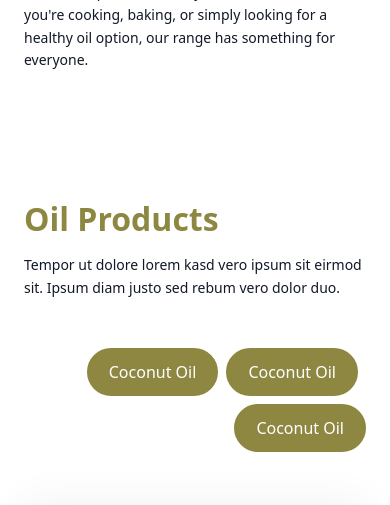
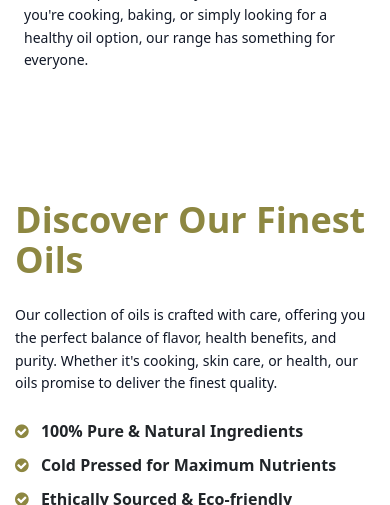
Before and after one commit to berlincapztone/PRO_HS-, a Django app: template honeyapp/templates/oil.html in a window 390 px wide. Shown: the part 1104-1609 px from the top of the page. Run offline with Django 5.2, Linux system fonts and the light colour scheme; the template is opened without the code that fills it, so the values that code supplies are empty; parts of the project's set-up code (start-up, migrations or seed data) failed here and were passed over; some libraries are stand-ins or nearby versions.

Commit message:
all my commits all

```diff
--- a/honeyapp/templates/oil.html
+++ b/honeyapp/templates/oil.html
@@ -123,106 +123,100 @@
         .hover\:text:hover {
             color: #914F1E; /* Change to brown on hover */
         }
-
-        *** Product ***/
-        .nav-pills .nav-item .btn {
-            color: var(--dark);
+        /* Default margin-top, margin-bottom, and margin-left for product cards */
+        .product-card-margin {
+            margin-top: 50px; /* Adjust as needed */
+            margin-bottom: 20px; /* Adjust as needed */
+            margin-left: 140px; /* Adjust as needed */
         }
 
-        .nav-pills .nav-item .btn:hover,
-        .nav-pills .nav-item .btn.active {
-            color: #FFFFFF;
+        /* Responsive adjustments */
+        @media (max-width: 991px) {
+            .product-card-margin {
+                margin-top: 55px; /* Adjust as needed */
+                margin-bottom: 15px; /* Adjust as needed */
+                margin-left: 0; /* Reset or adjust as needed */
+            }
         }
 
-        .product-item {
-            box-shadow: 0 0 45px rgba(0, 0, 0, .07);
+        @media (max-width: 575px) {
+            .product-card-margin {
+                margin-top: 50px; /* Adjust as needed */
+                margin-bottom: 10px; /* Adjust as needed */
+                margin-left: 0; /* Reset or adjust as needed */
+            }
+        }
+        .blog-card {
+            background-color: ;
+            border-radius: 0.375rem;
+            box-shadow: 0 4px 6px rgba(0, 0, 0, 0.1);
+            overflow: hidden;
+            width: 100%;
+            max-width: 350px;
+            margin: auto;
+
         }
 
-        .product-item img {
-            transition: .5s;
+        /* Learn More Button Styles */
+        .learn-more-btn {
+            display: inline-block;
+            width: 100%;
+            max-width: 140px;
+            height: 35px;
+            padding: 0;
+            font-size: 0.85rem;
+            border: 2px solid #8D8741;
+            border-radius: 1rem;
+            background-color:#8D8741;
+            color: #333;
+            text-align: center;
+            line-height: 35px;
+            text-decoration: none;
+            transition: background-color 0.3s ease, color 0.3s ease;
+            margin-top: auto;
         }
 
-        .product-item:hover img {
-            transform: scale(1.1);
+        .learn-more-btn:hover {
+            background-color:#8D8741;
+            color: #fff;
         }
 
-        .product-item small a:hover {
-            color: var(--primary) !important;
-        }
+        /* Responsive Styles */
+        @media (max-width: 768px) {
             .blog-card {
-            border: 2px solid #e5e7eb;
-            border-radius: 0.5rem;
-            box-shadow: 0 4px 6px rgba(0, 0, 0, 0.1);
-            overflow: hidden;
-            transition: transform 0.3s ease-in-out;
+                max-width: 100%; /* Full width on tablets and below */
+                margin: 0 auto; /* Center the card */
             }
 
-        .blog-card img {
-            width: 100%;
-            height: 10rem; /* Fixed height for images */
-            object-fit: cover;
+            .learn-more-btn {
+                max-width: 30%; /* Full width on mobile */
+                font-size: 0.9rem; /* Slightly bigger text for mobile */
             }
 
             .blog-card h1 {
-            margin-bottom: 0.5rem;
-            font-size: 1.125rem;
-            color: #8D8741;
+                font-size: 1.5rem; /* Larger font size for h1 on mobile */
             }
 
             .blog-card p {
-            margin-bottom: 0.5rem;
-            color: #6b7280;
-            overflow: hidden;
-            text-overflow: ellipsis;
-            display: -webkit-box;
-            -webkit-line-clamp: 3;
-            -webkit-box-orient: vertical;
-        }
-
-        .learn-more-btn {
-            display: inline-block;
-            width: 100px; /* Adjust width as needed */
-            height: 36px; /* Adjust height as needed */
-            padding: 0.5rem; /* Adjust padding for vertical spacing */
-            font-size: 0.75rem; /* Adjust font size */
-            line-height: 1.5; /* Adjust line height */
-            border: 1px solid #8D8741; /* Border color matching button color */
-            border-radius: 0.25rem; /* Rounded corners */
-            background-color: #8D8741; /* Button background color */
-            color: #fff; /* Text color */
-            text-align: center;
-            text-decoration: none;
-            display: flex; /* Flex to center text */
-            align-items: center; /* Center vertically */
-            justify-content: center; /* Center horizontally */
-            transition: background-color 0.3s ease, color 0.3s ease;
-        }
-
-        .learn-more-btn:hover {
-            background-color: #6D6D2D; /* Darker background on hover */
-            color: #fff;
-        }
-
-
-        /* Responsive Design */
-        @media (max-width: 768px) {
-            .blog-card {
-                width: 100%;
-                max-width: 100%;
-                margin-left: 0;
-                margin-right: 0;
-            }
-
-            .learn-more-btn {
-                padding: 0.5rem;
-                font-size: 0.75rem;
+                font-size: 1.125rem; /* Larger font size for paragraphs on mobile */
             }
         }
 
+        @media (max-width: 480px) {
+            .learn-more-btn {
+                font-size: 1rem; /* Bigger text for small screens */
+            }
+
+            .blog-card h1 {
+                font-size: 1.5rem;
+            }
+
+            .blog-card p {
+                font-size: 1.25rem;
+            }
+        }
 
     </style>
-
-
 
 </head>
 
@@ -317,148 +311,100 @@
     </div>
 </div>
 <!-- Product Start -->
+
+
 <div class="container-xxl py-5">
     <div class="container">
-        <div class="row g-0 gx-5 align-items-end">
-            <div class="col-lg-6">
-                <div class="section-header text-start mb-5 wow fadeInUp" data-wow-delay="0.1s" style="max-width: 500px;">
-                    <h1 class="mb-3" style="color:#8D8741 ; font-size: 2rem; font-weight: 600;"> Oil Products</h1>
-                        <p class="text-gray-900 leading-relaxed text-sm md:text-base lg:font-semibold mb-6 font-light">
-                     Tempor ut dolore lorem kasd vero ipsum sit eirmod sit. Ipsum diam justo sed rebum vero dolor duo.</p>
+        <div class="row g-0 gx-5 align-items-center">
+            <!-- Left Side with Content -->
+            <div class="col-lg-6 col-md-12 wow fadeInUp" data-wow-delay="0.1s" style="padding-left: 15px; padding-right: 15px;">
+                <div>
+                    <h2 class="text-4xl font-semibold mb-4" style="color:#8D8741;">Discover Our Finest Oils</h2>
+                    <p class="text-gray-900 leading-relaxed text-sm md:text-base lg:font-medium mb-6 font-light">
+                        Our collection of oils is crafted with care, offering you the perfect balance of flavor, health benefits, and purity. Whether it's cooking, skin care, or health, our oils promise to deliver the finest quality.
+                    </p>
+                    <ul style="list-style-type: none; padding-left: 0; margin-top: 20px; font-size: 1rem; font-weight: 600;">
+                        <li style="margin-bottom: 10px;">
+                            <i class="fa fa-check-circle" style="color: #8D8741; margin-right: 8px;"></i>
+                            100% Pure & Natural Ingredients
+                        </li>
+                        <li style="margin-bottom: 10px;">
+                            <i class="fa fa-check-circle" style="color: #8D8741; margin-right: 8px;"></i>
+                            Cold Pressed for Maximum Nutrients
+                        </li>
+                        <li style="margin-bottom: 10px;">
+                            <i class="fa fa-check-circle" style="color: #8D8741; margin-right: 8px;"></i>
+                            Ethically Sourced & Eco-friendly
+                        </li>
+                    </ul>
                 </div>
             </div>
-            <div class="col-lg-6 text-start text-lg-end wow slideInRight" data-wow-delay="0.1s">
-                <ul class="nav nav-pills d-flex flex-wrap justify-content-end mb-5">
-                    <li class="nav-item me-2 mb-2">
-                        <a class="btn" data-bs-toggle="pill" href="#tab-1" style="background-color: #8D8741; color: white; border: 2px solid #8D8741; border-radius: 50px; padding: 10px 20px; font-size: 16px; white-space: nowrap;">
-                            Coconut Oil
-                        </a>
-                    </li>
-                    <li class="nav-item me-2 mb-2">
-                        <a class="btn" data-bs-toggle="pill" href="#tab-2" style="background-color: #8D8741; color: white; border: 2px solid #8D8741; border-radius: 50px; padding: 10px 20px; font-size: 16px; white-space: nowrap;">
-                            Coconut Oil
-                        </a>
-                    </li>
-                    <li class="nav-item mb-2">
-                        <a class="btn" data-bs-toggle="pill" href="#tab-3" style="background-color: #8D8741; color: white; border: 2px solid #8D8741; border-radius: 50px; padding: 10px 20px; font-size: 16px; white-space: nowrap;">
-                            Coconut Oil
-                        </a>
-                    </li>
-                </ul>
 
-            </div>
-        </div>
-        <div class="tab-content">
-            <div id="tab-1" class="tab-pane fade show p-0 active">
+            <!-- Right Side with Responsive Product Cards -->
+            <div class="col-lg-6 col-md-12 wow fadeInUp" data-wow-delay="0.3s">
                 <div class="row g-4">
                     <!-- Product Card 1 -->
-                    <div class="col-xl-3 col-lg-4 col-md-6 mx-auto" style="margin-left: 0;">
-                        <div class="product-item">
-                            <div class="position-relative bg-light overflow-hidden">
-                                <img class="img-fluid w-100" src="{% static 'assets/images/cook5.avif' %}" alt="" style="height: 300px; object-fit: cover;">
-                                <div class="bg-[#FFD966] rounded text-white position-absolute start-0 top-0 m-4 py-1 px-3" style="background-color:#8D8741; ">New</div>
+                    <div class="col-12 col-sm-6 col-md-4 col-lg-6 mb-4 product-card-margin">
+                        <div class="product-item" style="box-shadow: 0 0 45px rgba(0, 0, 0, .07);">
+                            <div class="position-relative bg-light overflow-hidden" style="height: 250px; border-radius: 10px;">
+                                <img class="img-fluid w-100" src="{% static 'assets/images/cook5.avif' %}" alt="" style="height: 100%; object-fit: cover;">
+                                <div class="bg-[#FFD966] rounded text-white position-absolute start-0 top-0 m-2 py-1 px-2" style="background-color: #8D8741; font-weight: 600; font-size: 14px;">New</div>
                             </div>
-                            <div class="text-center p-4">
-                                <a class="d-block h5 mb-2 text-[#FFD966]" href="">Cocount oil</a>
-                                <span class="text-black me-1"></span>
-                                <span class="text-body text-decoration-line-through"></span>
+                            <div class="text-center p-3">
+                                <a class="d-block h5 mb-2" href="" style="color: #8D8741; font-weight: 600; font-size: 16px;">Coconut Oil</a>
                             </div>
                             <div class="d-flex border-top">
                                 <small class="w-50 text-center border-end py-2">
-                                    <a class="text-body" href="" style="color: #FFD966;">
-                                        <i class="fa fa-eye" style="color: #FFD966; margin-right: 5px;"></i>View detail
+                                    <a class="text-body" href="" style="color: #FFD966; font-weight: 600; font-size: 14px;">
+                                        <i class="fa fa-eye" style="color: #FFD966; margin-right: 5px;"></i>View Details
                                     </a>
                                 </small>
                                 <small class="w-50 text-center py-2">
-                                    <a class="text-body" href="" style="color: #FFD966;">
-                                        <i class="fa fa-shopping-bag" style="color: #FFD966; margin-right: 5px;"></i>Add to cart
+                                    <a class="text-body" href="" style="color: #FFD966; font-weight: 600; font-size: 14px;">
+                                        <i class="fa fa-shopping-bag" style="color: #FFD966; margin-right: 5px;"></i>Add to Cart
                                     </a>
                                 </small>
                             </div>
                         </div>
                     </div>
-                    <!-- Repeat Product Cards -->
-                    <div class="col-xl-3 col-lg-4 col-md-6 mx-auto" style="margin-left: 0;">
-                        <div class="product-item">
-                            <div class="position-relative bg-light overflow-hidden">
-                                <img class="img-fluid w-100" src="{% static 'assets/images/cook4.avif' %}" alt="" style="height: 300px; object-fit: cover;">
-                                <div class="bg-[#FFD966] rounded text-white position-absolute start-0 top-0 m-4 py-1 px-3" style="background-color:#8D8741; ">New</div>
-                            </div>
-                            <div class="text-center p-4">
-                                <a class="d-block h5 mb-2 text-[#FFD966]" href="">Avocado oil</a>
-                                <span class="text-black me-1"></span>
-                                <span class="text-body text-decoration-line-through"></span>
-                            </div>
-                            <div class="d-flex border-top">
-                                <small class="w-50 text-center border-end py-2">
-                                    <a class="text-body" href="" style="color: #FFD966;">
-                                        <i class="fa fa-eye" style="color: #FFD966; margin-right: 5px;"></i>View detail
-                                    </a>
-                                </small>
-                                <small class="w-50 text-center py-2">
-                                    <a class="text-body" href="" style="color: #FFD966;">
-                                        <i class="fa fa-shopping-bag" style="color: #FFD966; margin-right: 5px;"></i>Add to cart
-                                    </a>
-                                </small>
-                            </div>
-                        </div>
-                    </div>
-                    <!-- Additional Product Cards -->
-                    <div class="col-xl-3 col-lg-4 col-md-6 mx-auto" style="margin-left: 0;">
-                        <div class="product-item">
-                            <div class="position-relative bg-light overflow-hidden">
-                                <img class="img-fluid w-100" src="{% static 'assets/images/cook3.avif' %}" alt="" style="height: 300px; object-fit: cover;">
-                                <div class="bg-[#FFD966] rounded text-white position-absolute start-0 top-0 m-4 py-1 px-3" style="background-color:#8D8741; ">New</div>
-                            </div>
-                            <div class="text-center p-4">
-                                <a class="d-block h5 mb-2 text-[#FFD966]" href="">Olive Oil</a>
-                                <span class="text-black me-1"></span>
-                                <span class="text-body text-decoration-line-through"></span>
-                            </div>
-                            <div class="d-flex border-top">
-                                <small class="w-50 text-center border-end py-2">
-                                    <a class="text-body" href="" style="color: #FFD966;">
-                                        <i class="fa fa-eye" style="color: #FFD966; margin-right: 5px;"></i>View detail
-                                    </a>
-                                </small>
-                                <small class="w-50 text-center py-2">
-                                    <a class="text-body" href="" style="color: #FFD966;">
-                                        <i class="fa fa-shopping-bag" style="color: #FFD966; margin-right: 5px;"></i>Add to cart
-                                    </a>
-                                </small>
-                            </div>
-                        </div>
-                    </div>
-                </div>
-               <div class="col-12 text-center wow fadeInUp" data-wow-delay="0.1s">
-                        <a href="#" class="btn" style="background-color: #8D8741; color: white; border-radius: 50px; padding: 10px 30px; font-size: 16px; margin-top:30px;">Browse More Products</a>
+                    <!-- Additional Product Cards can be added here -->
                 </div>
             </div>
         </div>
     </div>
 </div>
-</div>
+
+
+
+
+
+
+
+
 <!-- Product End -->
 
 
 
+
 <section class="w-screen py-20">
-    <section class="w-screen py-20">
-        <h1 class="mb-12 text-center font-sans text-3xl font-bold" style="color:#8D8741; ">
-            Oil product Articles
+    <h1 class="mb-12 text-center font-sans text-3xl font-bold" style="color:#8D8741;">
+        Oil Product Articles
     </h1>
 
-    <div class="flex flex-wrap justify-center gap-8">
-        <!-- Blog Card 1: Coconut Oil Production -->
-        <article class="blog-card bg-[#FFF7E1] rounded shadow-md overflow-hidden w-full max-w-xs">
-            <img class="w-full h-40 object-cover" src="{% static 'assets/images/cook3.avif' %}" alt="Coconut Oil Production" />
+    <div class="container mx-auto">
+        <div class="grid grid-cols-1 sm:grid-cols-2 lg:grid-cols-3 gap-10 px-4">
+            <!-- Blog Card 1 -->
+            <article class="bg-[#FFF7E1] rounded shadow-md overflow-hidden w-full blog-card">
+                <img class="w-full h-40 object-cover" src="{% static 'assets/images/cook3.avif' %}" alt="Tamarind" />
                 <div class="p-4 flex flex-col">
-                <h1 class="font-semibold text-xs mb-1 text-[#8D8741]">Coconut Oil</h1>
-
-                <p class="text-sm mb-2 text-black">
-                    Coconut oil stands out among cooking oils due to its content of short and medium-chain saturated fatty acids...
+                    <h1 class="font-semibold text-sm mb-1" style="color:#8D8741;">  Coconut Oil </h1>
+                    <p class="text-sm mb-2" style="color: black;">
+                        <strong>Uses:</strong>Coconut oil stands out among cooking oils due to its content of short and medium-chain saturated fatty acids.  making it ideal for products like margarine, shortenings, and confectionery items <br>
+                        <strong id="med-benefits-1" class="hidden">Medicinal Benefits:</strong>
+                        <span id="med-benefits-text-1" class="hidden">
+                            This makes coconut oil a favorite among those seeking to support weight management and metabolic health. Its unique fattyacids
+                        </span>
                     </p>
-
                     <div class="flex justify-between items-center text-xs mt-2">
                         <span class="font-semibold text-yellow-600">Oct 30, 2022 · 5 min read</span>
                         <span class="flex items-center text-yellow-600">
@@ -469,20 +415,22 @@
                             3.5K
                         </span>
                     </div>
-                <a href="#" class="learn-more-btn mt-2">Learn More</a>
+                    <button class="learn-more-btn mt-2" onclick="toggleContent(1)">Learn More</button>
                 </div>
             </article>
 
-        <!-- Blog Card 2: Coconut Crafting -->
-        <article class="blog-card bg-[#FFF7E1] rounded shadow-md overflow-hidden w-full max-w-xs">
-            <img class="w-full h-40 object-cover" src="{% static 'assets/images/cook4.avif' %}" alt="Coconut Crafting" />
+            <!-- Blog Card 2: Pepper -->
+            <article class="bg-[#FFF7E1] rounded shadow-md overflow-hidden w-full blog-card">
+                <img class="w-full h-40 object-cover" src="{% static 'assets/images/cook4.avif' %}" alt="Pepper" />
                 <div class="p-4 flex flex-col">
-                <h1 class="font-semibold text-xs mb-1 text-[#8D8741]">Coconut Oil</h1>
-
-                <p class="text-sm mb-2 text-black">
-                    Boost Metabolism Coconut oil is known to help boost metabolism due to its medium-chain triglycerides (MCTs)...
+                    <h1 class="font-semibold text-sm mb-1" style="color:#8D8741;">Boost Metabolism</h1>
+                    <p class="text-sm mb-2" style="color: black;">
+                        <strong>Uses:</strong>Skin and Hair Care Coconut oil offers numerous benefits for skin and hair. It serves as an excellent natural moisturizer, deeply hydrating and softening the skin while also soothing irritation <br>
+                        <strong id="med-benefits-2" class="hidden">Medicinal Benefits:</strong>
+                        <span id="med-benefits-text-2" class="hidden">
+                            Its antimicrobial properties help combat acne and skin infections. For hair, coconut oil is a , penetrating the hair and add shine.
+                        </span>
                     </p>
-
                     <div class="flex justify-between items-center text-xs mt-2">
                         <span class="font-semibold text-yellow-600">Oct 30, 2022 · 5 min read</span>
                         <span class="flex items-center text-yellow-600">
@@ -493,19 +441,22 @@
                             3.5K
                         </span>
                     </div>
-                <a href="#" class="learn-more-btn mt-2">Learn More</a>
+                    <button class="learn-more-btn mt-2" onclick="toggleContent(2)">Learn More</button>
                 </div>
             </article>
 
-        <!-- Blog Card 3: Coconut Health Benefits -->
-        <article class="blog-card bg-[#FFF7E1] rounded shadow-md overflow-hidden w-full max-w-xs">
-            <img class="w-full h-40 object-cover" src="{% static 'assets/images/cook5.avif' %}" alt="Coconut Health" />
+            <!-- Blog Card 3: Nutmeg -->
+            <article class="bg-[#FFF7E1] rounded shadow-md overflow-hidden w-full blog-card">
+                <img class="w-full h-40 object-cover" src="{% static 'assets/images/cook5.avif' %}" alt="Nutmeg" />
                 <div class="p-4 flex flex-col">
-                <h1 class="font-semibold text-xs mb-1 text-[#8D8741]">Coconut Oil</h1>
-                <p class="text-sm text-yellow-800 mb-2">
-                    Skin and Hair Care Coconut oil offers numerous benefits for skin and hair. It serves as an excellent natural moisturizer...
+                    <h1 class="font-semibold text-sm mb-1" style="color:#8D8741;">Skin and Hair Care</h1>
+                    <p class="text-sm mb-2" style="color: black;">
+                        <strong>Uses:</strong> Nutmeg is used in both sweet and savory dishes, including desserts and curries. It’s also a key ingredient in spice blends like garam masala.Its antimicrobial properties help combat acne and skin infections.  <br>
+                        <strong id="med-benefits-3" class="hidden">Medicinal Benefits:</strong>
+                        <span id="med-benefits-text-3" class="hidden">
+                            Nutmeg is believed to help with digestion and pain relief. It can have psychoactive effects and should be used cautiously.
+                        </span>
                     </p>
-
                     <div class="flex justify-between items-center text-xs mt-2">
                         <span class="font-semibold text-yellow-600">Oct 30, 2022 · 5 min read</span>
                         <span class="flex items-center text-yellow-600">
@@ -516,11 +467,13 @@
                             3.5K
                         </span>
                     </div>
-                <a href="#" class="learn-more-btn mt-2">Learn More</a>
+                    <button class="learn-more-btn mt-2" onclick="toggleContent(3)">Learn More</button>
                 </div>
             </article>
         </div>
+    </div>
 </section>
+
 
 
 
@@ -670,9 +623,21 @@
                 adjustCardStyles(); // Initial call
                 window.addEventListener('resize', adjustCardStyles); // Call on resize
             });
+
+            function toggleContent(cardNumber) {
+                const benefits = document.getElementById(`med-benefits-${cardNumber}`);
+                const benefitsText = document.getElementById(`med-benefits-text-${cardNumber}`);
+
+                if (benefits.classList.contains('hidden')) {
+                    benefits.classList.remove('hidden');
+                    benefitsText.classList.remove('hidden');
+                } else {
+                    benefits.classList.add('hidden');
+                    benefitsText.classList.add('hidden');
+                }
+            }
+
             </script>
-
-
 
 
 </body>
```
Also changed, not shown: honeyapp/templates/cocount.html (+109 -101 lines), honeyapp/templates/spices.html (+105 -30 lines). Lines whose indentation alone changed are shown as unchanged.
